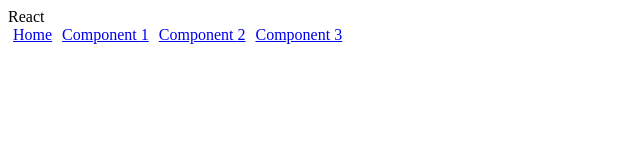
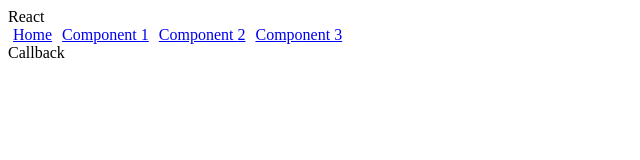
Before and after one commit to daviddesousa/react-tutorial, a React (Create React App) app: page /callback in a window 1280 px wide. Shown: the top 160 px of the page, without its empty margins (0-640 px from the left). Built offline with nearby package versions, Linux system fonts and the light colour scheme; what auth0-js would draw is missing.

Commit message:
handling the callback and authentication

```diff
--- a/src/containers/container1.js
+++ b/src/containers/container1.js
@@ -1,11 +1,8 @@
 import React, {Component} from 'react';
 
 import * as ACTIONS from '../store/actions/actions';
-import Auth from '../utils/auth';
 
 import {connect} from 'react-redux';
-
-const auth = new Auth();
 
 class Container1 extends Component {
 
@@ -14,7 +11,7 @@
 
     return (
         <div>
-          <button onClick={() => auth.login()}>Login</button>
+          <button onClick={() => this.props.auth.login()}>Login</button>
           <button onClick={() => console.log(this.props.stateprop1)}>Get State</button>
           <button onClick={() => this.props.action1()}>Dispatch Action 1</button>
           <button onClick={() => this.props.action2()}>Dispatch Action 2</button>
--- /dev/null
+++ b/src/functional/callback.js
@@ -0,0 +1,11 @@
+import React from 'react';
+
+const Callback = props => (
+    <div>
+      Callback
+      {console.log(props)}
+      {/*Typically a loading screen...*/}
+    </div>
+);
+
+export default Callback;
--- a/src/routes.js
+++ b/src/routes.js
@@ -1,12 +1,22 @@
 import React, {Component} from 'react';
 
 import Component1 from './functional/component1';
+import Callback from './functional/callback';
 
 import Container1 from './containers/container1';
 import Header from './containers/header';
 import history from './utils/history';
+import Auth from './utils/auth';
 
 import {Router, Route, Switch} from 'react-router';
+
+const auth = new Auth();
+
+const handleAuthentication = (props) => {
+  if (props.location.hash) {
+    auth.handleAuth();
+  }
+};
 
 class Routes extends Component {
   render() {
@@ -16,7 +26,13 @@
             <div>
               <Header/>
               <Switch>
-                <Route exact path="/" component={Container1}/>
+                <Route exact path="/"
+                       render={() => <Container1 auth={auth}/>}/>
+                <Route path="/callback"
+                       render={(props) => {
+                         handleAuthentication(props);
+                         return <Callback/>;
+                       }}/>
                 <Route path="/component/:id"
                        render={(props) => <Component1 {...props}/>}/>
               </Switch>
```
